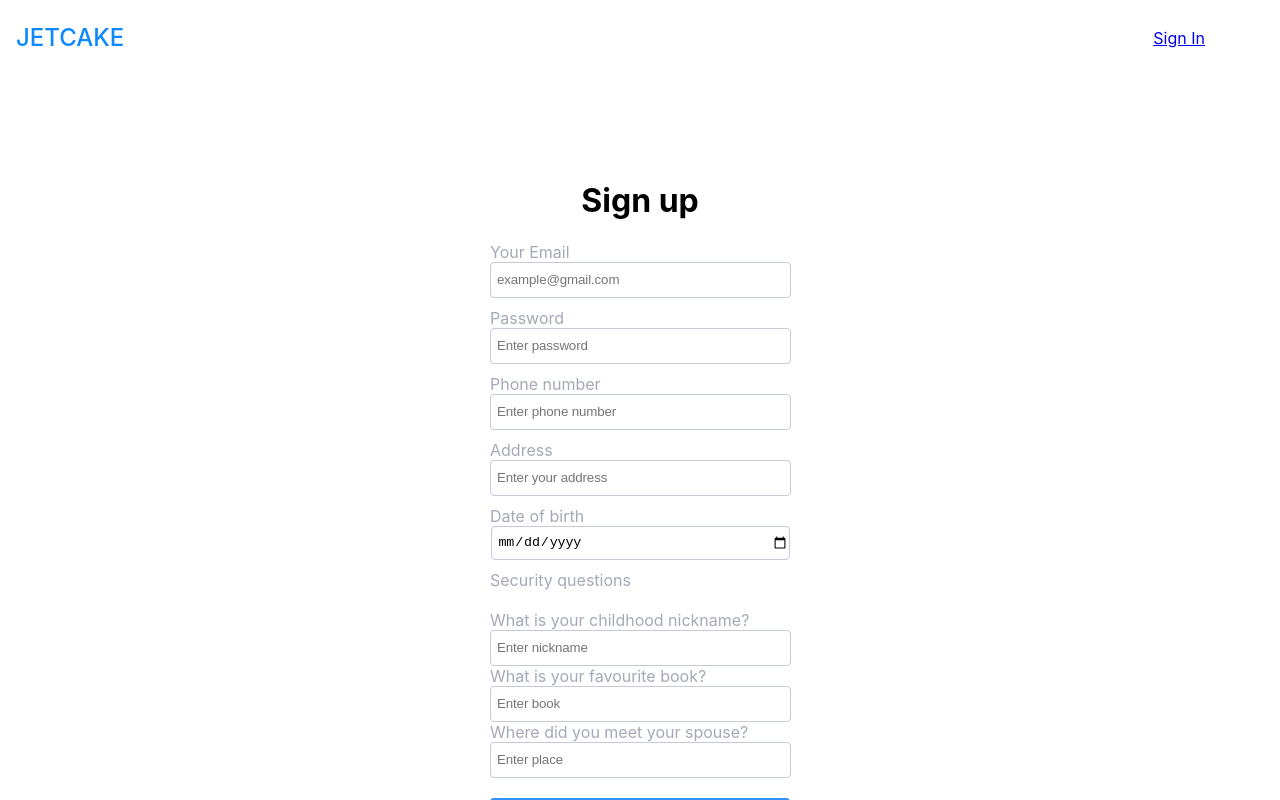
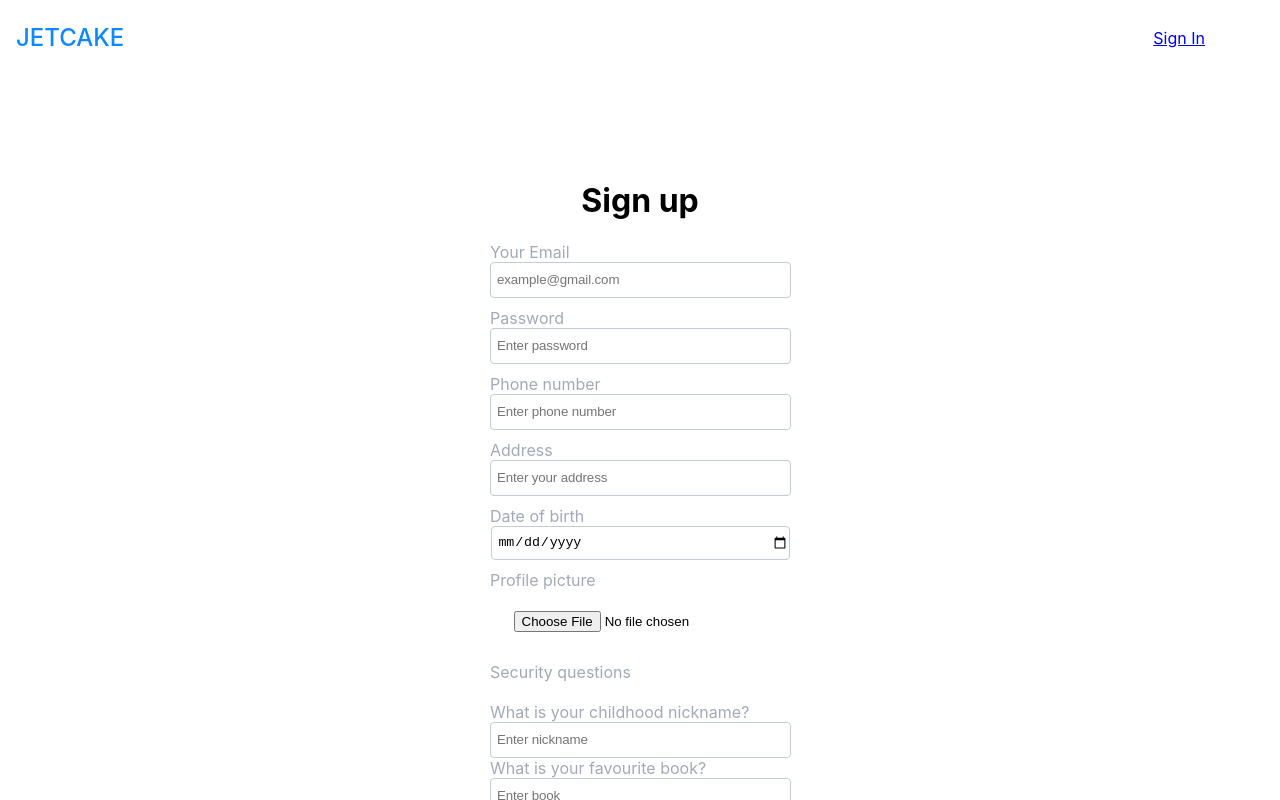
Before and after one commit to ahebwa49/jetcake-advanced, a React (Create React App) app: page /signup in a window 1280 px wide. Shown: the top 800 px of the page. Built offline with nearby package versions, Linux system fonts and the light colour scheme; no server answers.

Commit message:
upload a profile picture

```diff
--- a/src/common/SignUp.js
+++ b/src/common/SignUp.js
@@ -18,6 +18,7 @@ class SignUp extends React.Component {
       password: "",
       phoneNumber: "",
       address: "",
+      profile: null,
       dateOfBirth: "",
       nickname: "",
       book: "",
@@ -86,6 +87,12 @@ class SignUp extends React.Component {
     });
   }
 
+  handleProfileChange = e => {
+    this.setState({
+      profile: e.target.files[0]
+    });
+  };
+
   handleSubmit(e) {
     e.preventDefault();
 
@@ -94,6 +101,7 @@ class SignUp extends React.Component {
       password: this.state.password,
       phoneNumber: this.state.phoneNumber,
       address: this.state.address,
+      profile: this.state.profile,
       dateOfBirth: this.state.dateOfBirth,
       nickname: this.state.nickname,
       book: this.state.book,
@@ -228,6 +236,19 @@ class SignUp extends React.Component {
                   />
                 </div>
                 <div className="form-group">
+                  <label htmlFor="password" className="form-label">
+                    Profile picture
+                  </label>
+                  <br />
+                  <input
+                    type="file"
+                    id="profile"
+                    name="profile"
+                    onChange={this.handleProfileChange}
+                  />
+                </div>
+                <br />
+                <div className="form-group">
                   <label htmlFor="security questions" className="form-label">
                     Security questions
                   </label>
```
